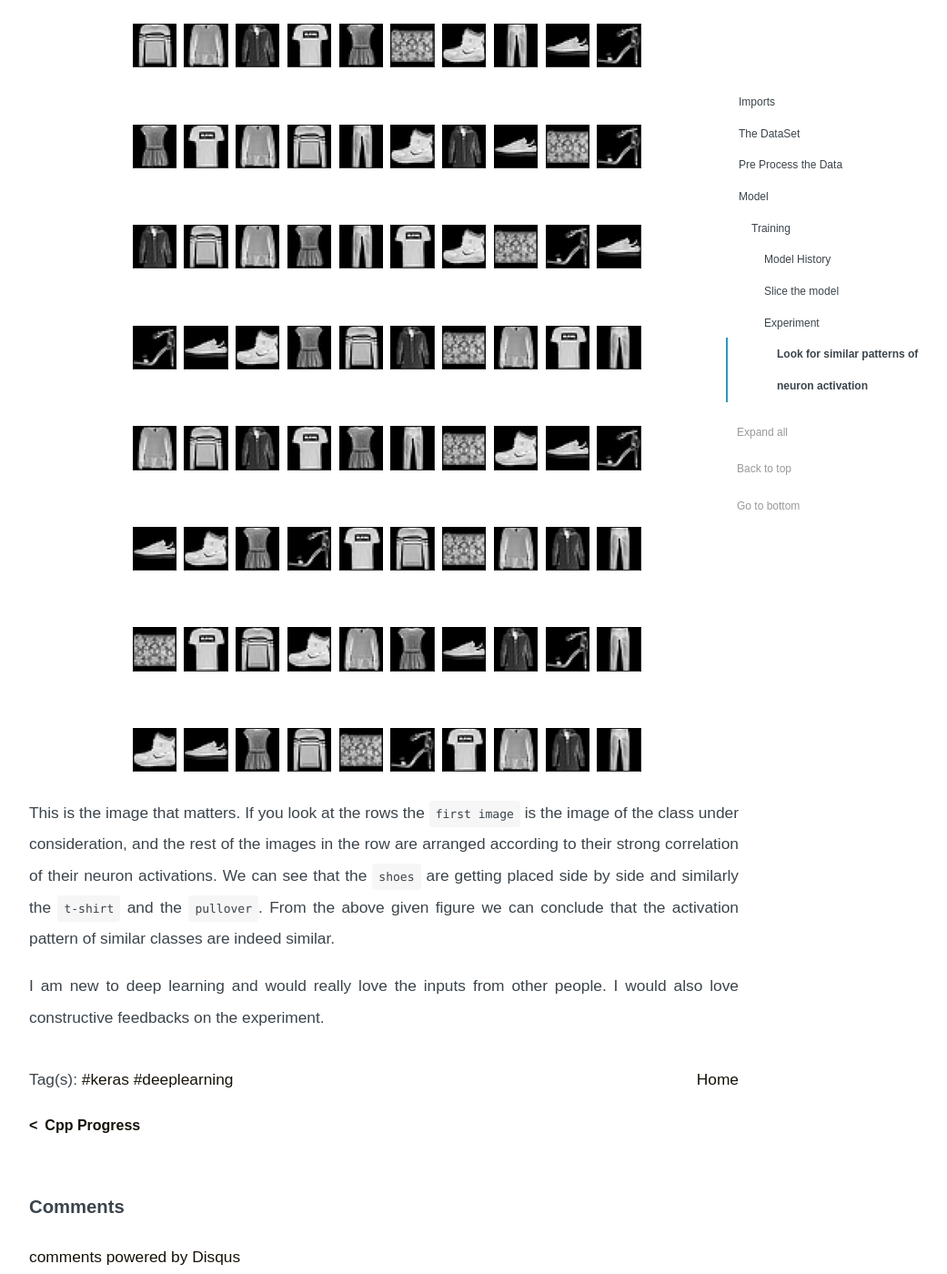
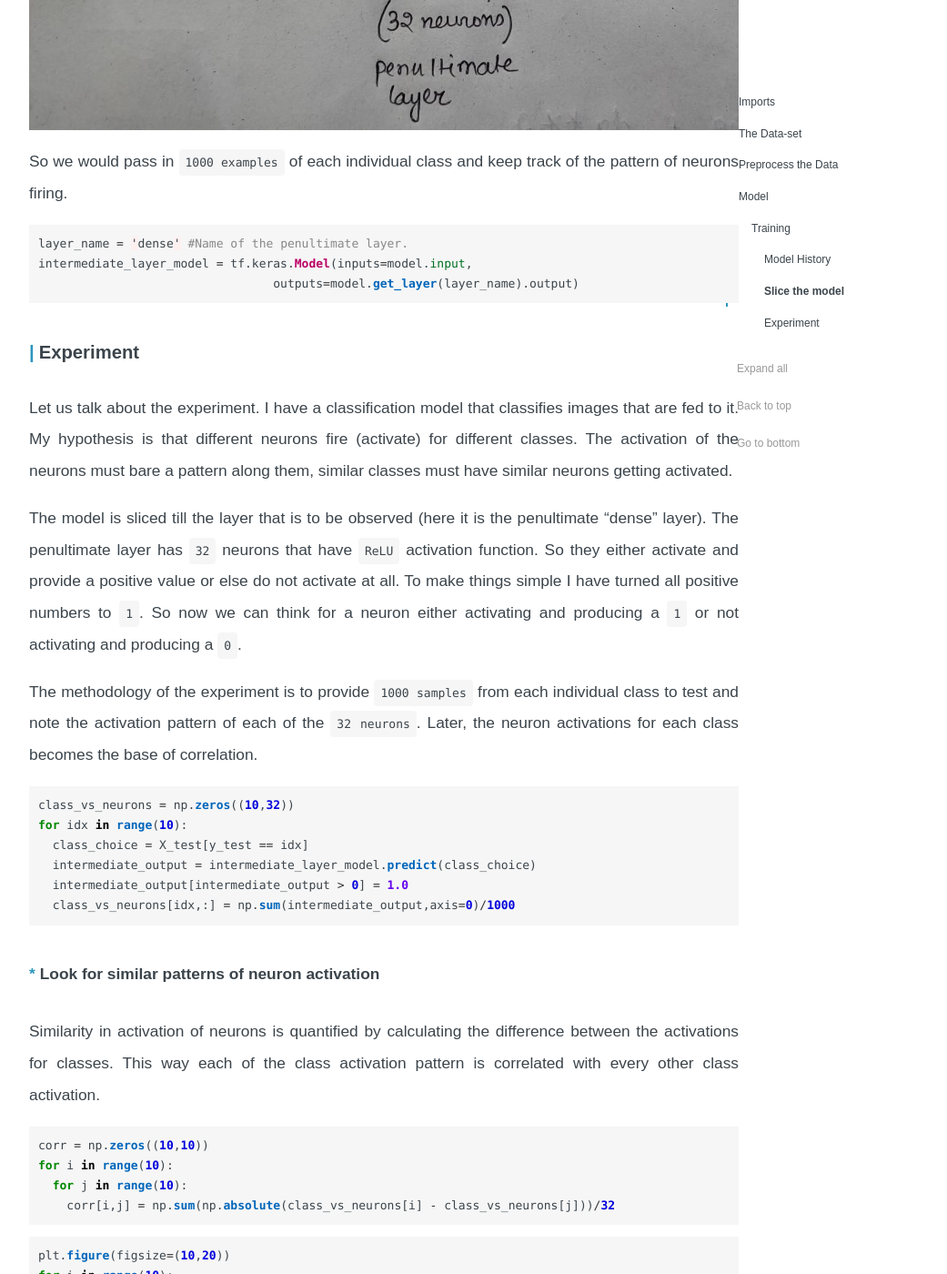
Before and after one commit to ariG23498/ariG23498.github.io, a Jekyll site: the page built from _posts/2020-07-09-Similarity-of-neuron-activations-between-similar-classes.md, in a window 1280 px wide and 1400 px high, scrolled down 8681 px. Shown: the whole window at 91% size, without its empty margins (218-1259 px from the left). Built offline with Jekyll 4.4.1, drawn with Linux system fonts in a browser that asks for light colours; comment, search, counter and statistics services are not loaded; some of the changed text lies outside the part shown.

Commit message:
changes 3 blog

````diff
--- a/_posts/2020-07-09-Similarity-of-neuron-activations-between-similar-classes.md
+++ b/_posts/2020-07-09-Similarity-of-neuron-activations-between-similar-classes.md
@@ -12,7 +12,13 @@ permalink: /similarity-of-neuron-activations-between-similar-classes
 
 ---
 
-This notebook is based on a `thought experiment`. While making a classification model, does the model's neurons fire similarly for similar classes. Here I have worked on the `fashion MNIST` where I have looked at the pattern of neuron activations for a definite layer of the model and tried to co-relate the activation patter of each class with every other class there is.
+In a neural network, the weights and biases that correspond to individual neurons are the only variables. They change and try reaching an optimum stage where the whole model seems to make good predictions on the given data. With an optimum configuration of the weights and biases each neuron fires differently for a particular data point.
+
+This notebook is based on a `thought experiment`. While making a classification model, does the model's neurons fire `similarly` for `similar classes`?
+
+Here I am interested in looking at the pattern of neuron activation for individual classes. After that, I would try drawing a parallel between classes with similar activation patterns.
+
+The data-set that has been worked upon is the `Fashion MNIST`. The classification task was to correctly classify each of the 10 classes. The neuron activation pattern has been noted and then later correlated.
 
 # Imports
 Import the important packages.
@@ -42,8 +48,10 @@ X_train.shape
 
 > (60000, 28, 28)
 
-# The DataSet
-Let us see the data and get familiar with it.
+There are `60,000` images in the data-set. There are 10 classes as mentioned below. Each of the class has `6,000` samples. The images are 28x28 pixels and have `1 channel`. `1 channel`  refers to the fact that each and every image has only the `gray channel` to express its colour.
+
+# The Data-set
+Let us see the data and get familiar with it. The `10` classes in the `F-MNIST` data-set are as follows:
 0. 	T-shirt/top
 1. 	Trouser
 2. 	Pullover
@@ -84,8 +92,8 @@ for i in range(10):
 ![the classes](https://raw.githubusercontent.com/ariG23498/ariG23498.github.io/master/assets/post_images/3post/output_8_0.png)
 
 
-# Pre Process the Data
-The fashion MNIST dataset has only 1 channel hence needs to be pre-processed before feeding it to the `CNN` model.
+# Preprocess the Data
+This is a little step that needs to be performed before entering the next step. If we went ahead and looked into the shape of a single image from the data-set we would see that it has a dimension of `(28, 28)`. This can be thought of as a 2 dimensional matrix with 28 rows and 28 columns where each individual element is the pixel value at that position. This makes sense right? Yeah it does, but this is not it. As I had previously mentioned about the `channel`, we need to specify that information here. We need to convert each image from `(28, 28)` to `(28, 28, 1)`. This does not create a whole lot of difference, but later when we have more channels like in coloured images (3 channels namely Red, Green, Blue) we would require them to have a 3 dimensional array. To keep parity in the way we work and due to the fact that the `tf.keras` convolution API takes a 3 dimensional image, the preprocessing is important.
 
 
 ```python
@@ -98,7 +106,7 @@ print('X_test shape {}'.format(X_test.shape))
 > X_train shape (60000, 28, 28, 1)
 > X_test shape (10000, 28, 28, 1)
 
-
+Here we `one-hot` encode the class labels.
 
 ```python
 y_train_one_hot = tf.keras.utils.to_categorical(y_train, 10)
@@ -187,7 +195,7 @@ tf.keras.utils.plot_model(
 
 ## Training
 
-At this step we train the model to fit on out `Fashion MNIST` dataset.
+At this step we train the model to fit on out `Fashion MNIST` dat-aset.
 
 
 ```python
@@ -281,21 +289,26 @@ The model does pretty well with a loss of `0.32` and an accuracy of `0.90`
 
 
 ### Slice the model
-We have seen that the model did fairly well on the `unseen test data`. Now we would look into the pattern of activation of neurons in the `penultimate layer` of the model. There was not particular reason behind my choosing this particular layer.
+We have seen that the model did fairly well on the `unseen test data`. Now we would look into the pattern of activation of neurons in the `penultimate layer` of the model. There was not particular reason behind my choosing this particular layer. Here the penultimate layer is named as `dense`. The penultimate layer has `32 neurons`.
+
+![Sliced Model](https://raw.githubusercontent.com/ariG23498/ariG23498.github.io/master/assets/post_images/3post/Slice.jpeg)
 
 So we would pass in `1000 examples` of each individual class and keep track of the pattern of neurons firing.
 
 
 ```python
-layer_name = 'dense'
+layer_name = 'dense' #Name of the penultimate layer.
 intermediate_layer_model = tf.keras.Model(inputs=model.input,
                                  outputs=model.get_layer(layer_name).output)
 ```
 
 ### Experiment
-1. Pass `1000 samples` of each class to the model.
-2. Note the activation of the neurons.
-3. Correlate the pattern of activations with every other class and observe the pattern.
+
+Let us talk about the experiment. I have a classification model that classifies images that are fed to it. My hypothesis is that different neurons fire (activate) for different classes. The activation of the neurons must bare a pattern along them, similar classes must have similar neurons getting activated.
+
+The model is sliced till the layer that is to be observed (here it is the penultimate "dense" layer). The penultimate layer has `32` neurons that have `ReLU` activation function. So they either activate and provide a positive value or else do not activate at all. To make things simple I have turned all positive numbers to `1`. So now we can think for a neuron either activating and producing a `1` or not activating and producing a `0`.
+
+The methodology of the experiment is to provide `1000 samples` from each individual class to test and note the activation pattern of each of the `32 neurons`. Later, the neuron activations for each class becomes the base of correlation.
 
 
 ```python
@@ -308,6 +321,8 @@ for idx in range(10):
 ```
 
 #### Look for similar patterns of neuron activation
+
+Similarity in activation of neurons is quantified by calculating the difference between the activations for classes. This way each of the class activation pattern is correlated with every other class activation.
 
 
 ```python
@@ -331,8 +346,8 @@ plt.show()
 ```
 
 
-![The finale](https://raw.githubusercontent.com/ariG23498/ariG23498.github.io/master/assets/post_images/3post/output_29_0.png)
+![The finale](https://raw.githubusercontent.com/ariG23498/ariG23498.github.io/master/assets/post_images/3post/output_29_1.png)
 
-This is the image that matters. If you look at the rows the `first image` is the image of the class under consideration, and the rest of the images in the row are arranged according to their strong correlation of their neuron activations. We can see that the `shoes` are getting placed side by side and similarly the `t-shirt` and the `pullover`. From the above given figure we can conclude that the activation pattern of similar classes are indeed similar.
+The above image is presented in a particular way. The reader is supposed to look at the rows from left to right. In each row, the first image is the `queried class`, the following images are arranged according to their similarities of neuron activation for the particular class. Here one can notice similar classes like `t-shirt, shirt and pullovers` are close to each other while `sandlas, sneakers and ankle-boots` are grouped together. The image is conclusive of the fact that similar classes indeed fire similar neurons.
 
 I am new to deep learning and would really love the inputs from other people. I would also love constructive feedbacks on the experiment.
````
Also changed, not shown: assets/post_images/3post/Slice.jpeg (added), assets/post_images/3post/output_29_0.png (deleted), assets/post_images/3post/output_29_1.png (added).
